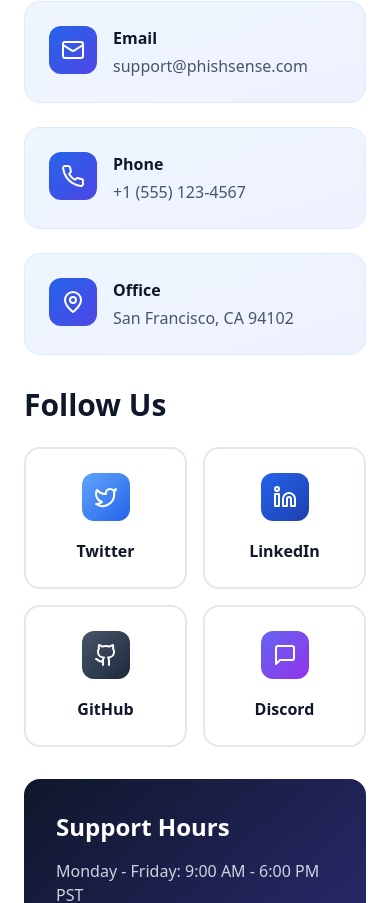
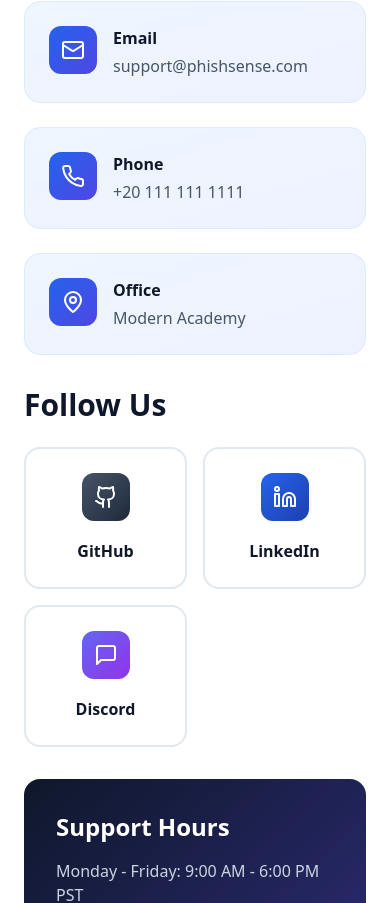
Before and after one commit to nada922/Phish-Sense, a React (Vite) app: page /contact in a window 390 px wide. Shown: the part 1485-2388 px from the top of the page. Built offline with nearby package versions, Linux system fonts and the light colour scheme.

Commit message:
adjusted mobile number in footer and contact, office in contact, removed get started for free button

```diff
--- a/Pages/Contact.jsx
+++ b/Pages/Contact.jsx
@@ -8,7 +8,6 @@ import {
   MapPin,
   Send,
   CheckCircle2,
-  Twitter,
   Linkedin,
   Github,
   MessageSquare
@@ -50,22 +49,36 @@ export default function Contact() {
     {
       icon: Phone,
       title: 'Phone',
-      content: '+1 (555) 123-4567',
+      content: '+20 111 111 1111',
       link: 'tel:+15551234567'
     },
     {
       icon: MapPin,
       title: 'Office',
-      content: 'San Francisco, CA 94102',
+      content: 'Modern Academy',
       link: null
     }
   ];
 
   const socialLinks = [
-    { icon: Twitter, name: 'Twitter', link: '#', color: 'from-blue-400 to-blue-600' },
-    { icon: Linkedin, name: 'LinkedIn', link: '#', color: 'from-blue-600 to-blue-800' },
-    { icon: Github, name: 'GitHub', link: '#', color: 'from-slate-600 to-slate-800' },
-    { icon: MessageSquare, name: 'Discord', link: '#', color: 'from-indigo-500 to-purple-600' }
+    {
+      icon: Github,
+      name: 'GitHub',
+      link: 'https://github.com/nada922/Phish-Sense',
+      color: 'from-slate-600 to-slate-800'
+    },
+    {
+      icon: Linkedin,
+      name: 'LinkedIn',
+      link: 'https://www.linkedin.com/',
+      color: 'from-blue-600 to-blue-800'
+    },
+    {
+      icon: MessageSquare,
+      name: 'Discord',
+      link: 'https://discord.com/',
+      color: 'from-indigo-500 to-purple-600'
+    }
   ];
 
   return (
--- a/Pages/Home.jsx
+++ b/Pages/Home.jsx
@@ -822,13 +822,13 @@ export default function Home() {
           <p className="text-xl text-slate-600 mb-10">
             Download Phish Sense now and start browsing with confidence
           </p>
-          <Button
+          {/* <Button
             size="lg"
             className="bg-gradient-to-r from-blue-600 to-indigo-600 hover:from-blue-700 hover:to-indigo-700 text-white shadow-2xl shadow-blue-500/30 hover:shadow-blue-500/40 transition-all text-lg px-10 py-6 group"
           >
             Get Started for Free
             <ArrowRight className="w-5 h-5 ml-2 group-hover:translate-x-1 transition-transform" />
-          </Button>
+          </Button> */}
         </div>
       </section>
     </div>
--- a/layout.jsx
+++ b/layout.jsx
@@ -150,21 +150,21 @@ export default function Layout({ children, currentPageName }) {
                     Documentation
                   </a>
                 </li>
-                <li>
+                {/* <li>
                   <a href="#" className="hover:text-white transition-colors">
                     API Reference
                   </a>
-                </li>
-                <li>
+                </li> */}
+                {/* <li>
                   <a href="#" className="hover:text-white transition-colors">
                     Privacy Policy
                   </a>
-                </li>
-                <li>
+                </li> */}
+                {/* <li>
                   <a href="#" className="hover:text-white transition-colors">
                     Terms of Service
                   </a>
-                </li>
+                </li> */}
               </ul>
             </div>
 
@@ -173,7 +173,7 @@ export default function Layout({ children, currentPageName }) {
               <h3 className="font-semibold mb-4">Get in Touch</h3>
               <ul className="space-y-2 text-slate-400 text-sm">
                 <li>support@phishsense.com</li>
-                <li>+1 (555) 123-4567</li>
+                <li>+20 (11) 111-1111</li>
               </ul>
             </div>
           </div>
```
